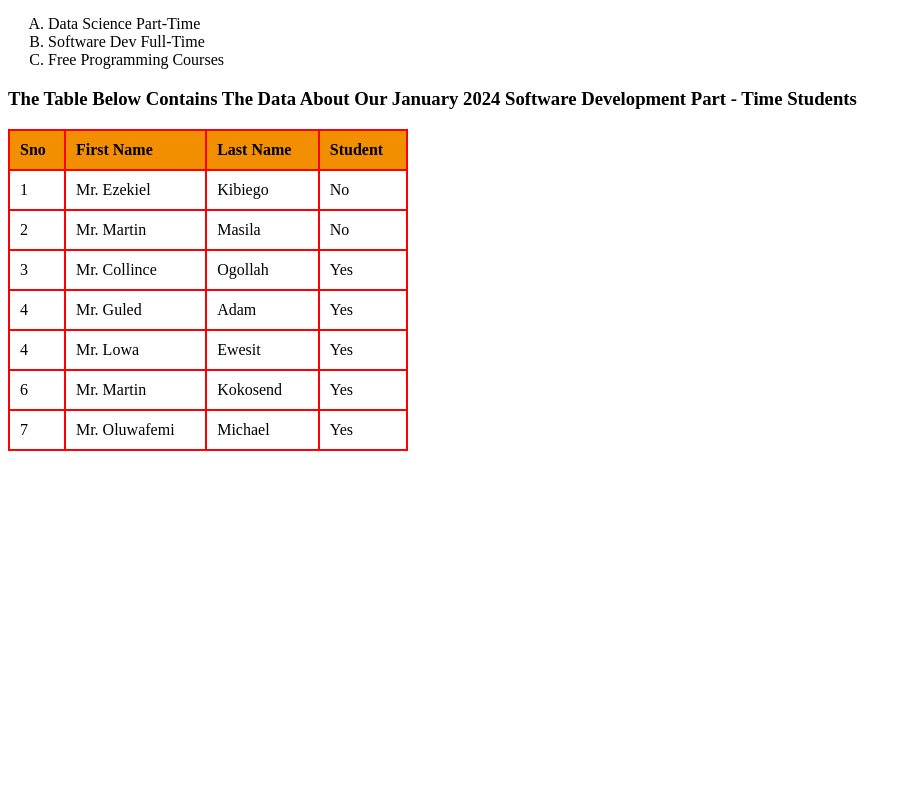
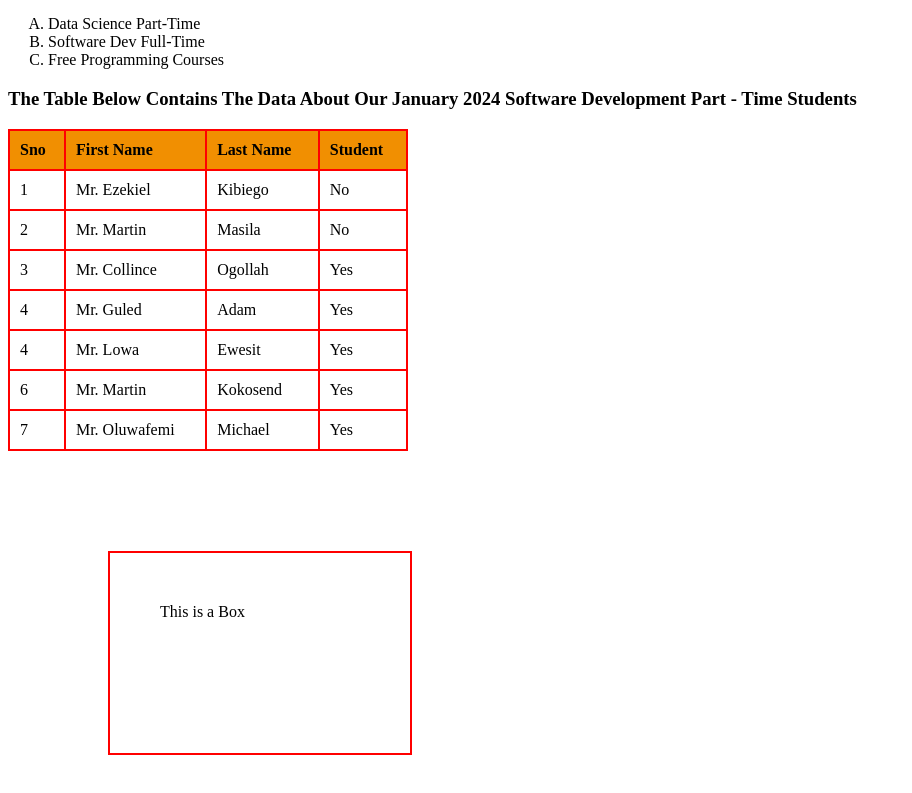
Before and after one commit to MartinMasila/html_css, a plain HTML site: page index.html in a window 1280 px wide. Shown: the part 821-1614 px from the top of the page, without its empty margins (0-912 px from the left). Before the commit the page ends 1280 px from the top, so only its background shows below. Drawn offline with Linux system fonts and the light colour scheme.

Commit message:
Add Box Model

```diff
--- a/index.html
+++ b/index.html
@@ -116,5 +116,12 @@
     </tr>
 </table>
 
+<!-- Lesson 4 Box Model - 11th Jan 2024 -->
+<div class="Box">
+This is a Box
+</div>
+
+
+
 </body>
 </html>
--- a/style.css
+++ b/style.css
@@ -54,3 +54,12 @@ th, td{
 th{
     background-color:#F18F01;
 }
+
+.Box{
+    width: 200px;
+    height: 100px;
+    padding: 50px;
+    border: 2px solid red;
+    margin: 100px;
+
+}
```
